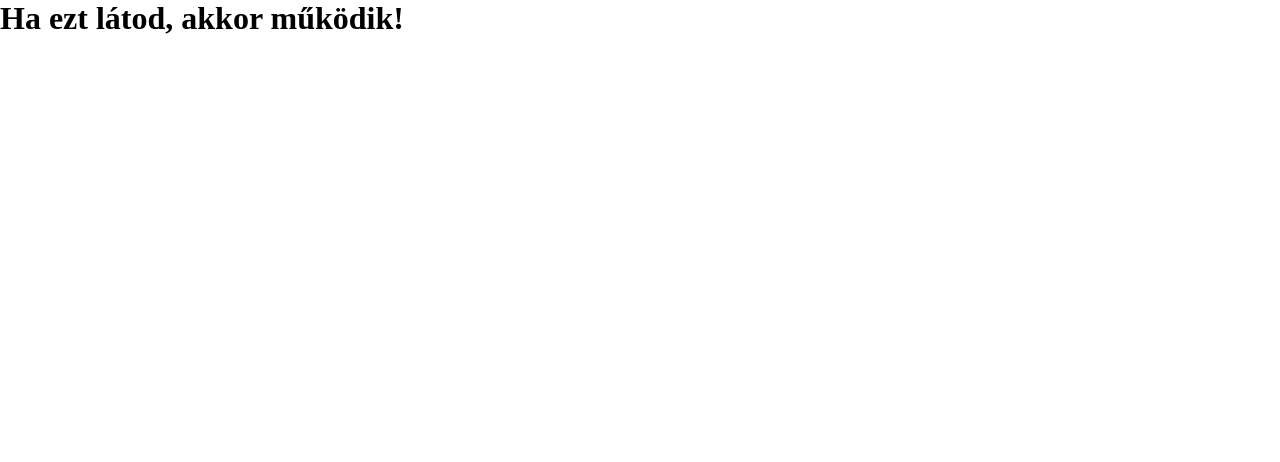
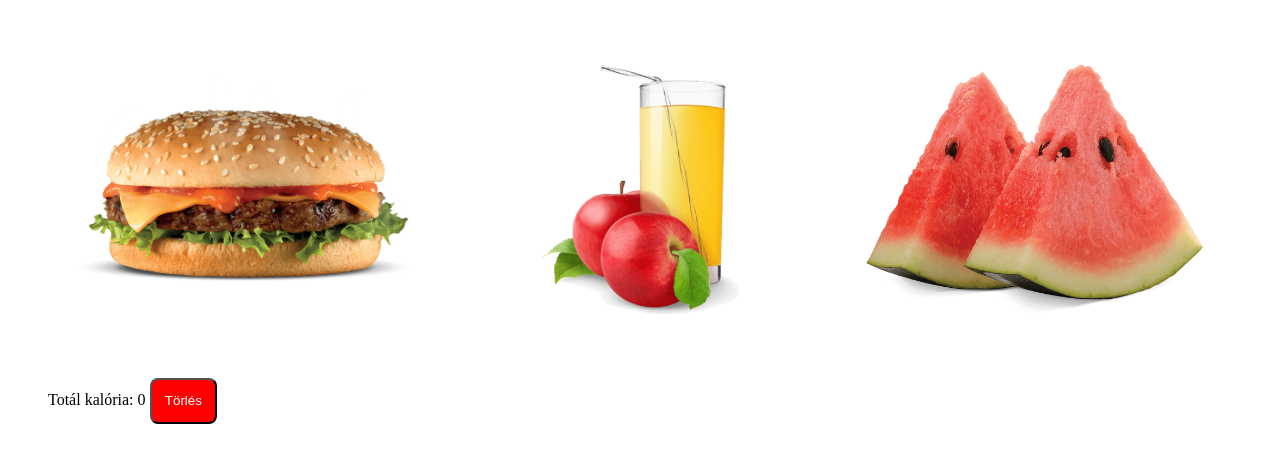
Before and after one commit to blaiseludvig/js-kisallat, a website built with webpack: page src/index.html in a window 1280 px wide. Built offline with nearby package versions, Linux system fonts and the light colour scheme.

Commit message:
implement basic functionality

```diff
--- a/src/index.html
+++ b/src/index.html
@@ -1,5 +1,6 @@
 <!DOCTYPE html>
 <html lang="en">
+
 <head>
   <meta charset="UTF-8">
   <meta http-equiv="X-UA-Compatible" content="IE=edge">
@@ -9,8 +10,30 @@
   <link rel="stylesheet" href="main.css">
   <script src="main.js" defer></script>
 
-    <title>Document</title>
+  <title>Kisállat nevelde</title>
 </head>
+
 <body>
+
+  <div id="body-wrap">
+    <div id="food-select">
+      <div id="food-grid">
+        <img src="images/hamburger.png" alt="hamburger" data-calories="250" data-foodName="Hamburger">
+        <img src="images/apple-juice.png" alt="apple-juice" data-calories="100" data-foodName="Almalé">
+        <img src="images/watermelon.png" alt="watermelon" data-calories="150" data-foodName="Dinnye">
+      </div>
+    </div>
+
+    <div id="food-list-wrap">
+      <p>Totál kalória: <span id="calories">0</span>
+      <button id="reset">Törlés</button>
+      </p>
+      <ul id="food-list">
+
+      </ul>
+    </div>
+  </div>
+
 </body>
+
 </html>
--- a/src/index.js
+++ b/src/index.js
@@ -1,6 +1,23 @@
 import "./style.css";
 // import { animateCSS } from "./animatecss";
 
-let element = document.createElement('h1');
-element.textContent = "Ha ezt látod, akkor működik!"
-document.body.append(element);
+let images = document.querySelectorAll("#food-grid > img");
+let food_list = document.querySelector("#food-list");
+let calories = document.querySelector("#calories");
+let reset = document.querySelector("#reset");
+
+images.forEach((img) => {
+  img.addEventListener("click", () => {
+    let li = document.createElement("li");
+    li.innerHTML = `${img.dataset.foodname} <i>(${img.dataset.calories})</i>`;
+
+    calories.textContent = parseInt(img.dataset.calories);
+
+    food_list.appendChild(li);
+
+  });
+});
+
+reset.addEventListener("click", () => {
+  food_list.innerHTML = "";
+})
--- a/src/style.css
+++ b/src/style.css
@@ -1,5 +1,45 @@
 * {
-    margin: 0;
-    padding: 0;
-    box-sizing: border-box;
-  }
+  margin: 0;
+  padding: 0;
+  box-sizing: border-box;
+}
+
+#body-wrap {
+  max-width: 1280px;
+  margin: 0 auto;
+}
+
+#food-select {
+  margin-top: 4rem;
+  margin-bottom: 4rem;
+  padding: 0 3rem;
+}
+
+#food-grid {
+  display: grid;
+  grid-template-columns: repeat(auto-fit, minmax(250px, 1fr));
+  overflow: hidden;
+}
+
+#food-grid > img {
+  max-height: 250px;
+  width: 100%;
+  object-fit: contain;
+}
+
+#food-list-wrap {
+  margin-top: 4rem;
+  margin-bottom: 4rem;
+  padding: 0 3rem;
+}
+
+#food-list {
+  list-style-type: disclosure-closed;
+}
+
+#reset {
+  color: white;
+  background-color: red;
+  padding: 1em;
+  border-radius: .5rem;
+}
```
Lines whose indentation alone changed are shown as unchanged.
